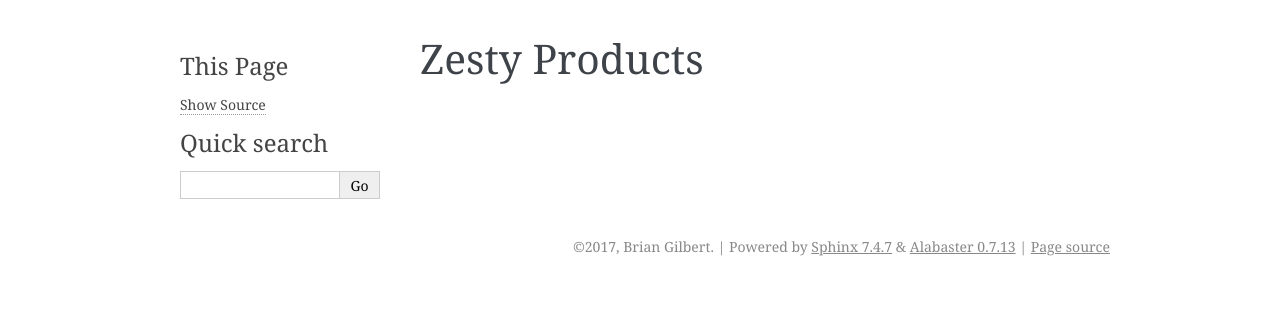
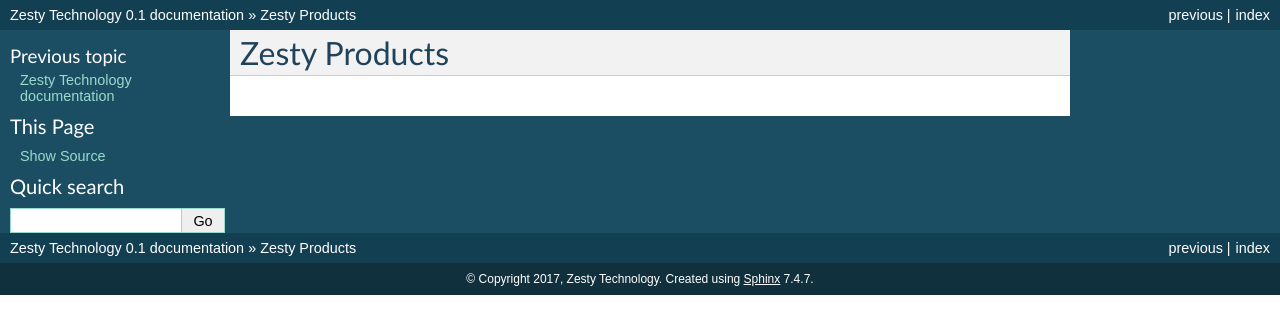
Before and after one commit to ZestyTechnology/zesty-docs, a Sphinx documentation site: the page built from docs/products/index.rst, in a window 1280 px wide. Shown: the top 334 px of the page. Built offline with Sphinx 7.4.7, drawn with Linux system fonts in a browser that asks for light colours; pages that are not in the unit, such as notebooks, are missing from menus.

Commit message:
Change theme.

```diff
--- a/docs/conf.py
+++ b/docs/conf.py
@@ -46,8 +46,8 @@
 
 # General information about the project.
 project = u'Zesty Technology'
-copyright = u'2017, Brian Gilbert'
-author = u'Brian Gilbert'
+copyright = u'2017, Zesty Technology'
+author = u'Brian Gilbert & Lykle Schepers'
 
 # The version info for the project you're documenting, acts as replacement for
 # |version| and |release|, also used in various other places throughout the
@@ -82,7 +82,7 @@
 # The theme to use for HTML and HTML Help pages.  See the documentation for
 # a list of builtin themes.
 #
-html_theme = 'alabaster'
+html_theme = 'default'
 
 # Theme options are theme-specific and customize the look and feel of a theme
 # further.  For a list of options available for each theme, see the
--- a/docs/index.rst
+++ b/docs/index.rst
@@ -10,4 +10,4 @@
    :maxdepth: 2
    :caption: Contents:
 
-   nimble_family/index
+   products/index
```
